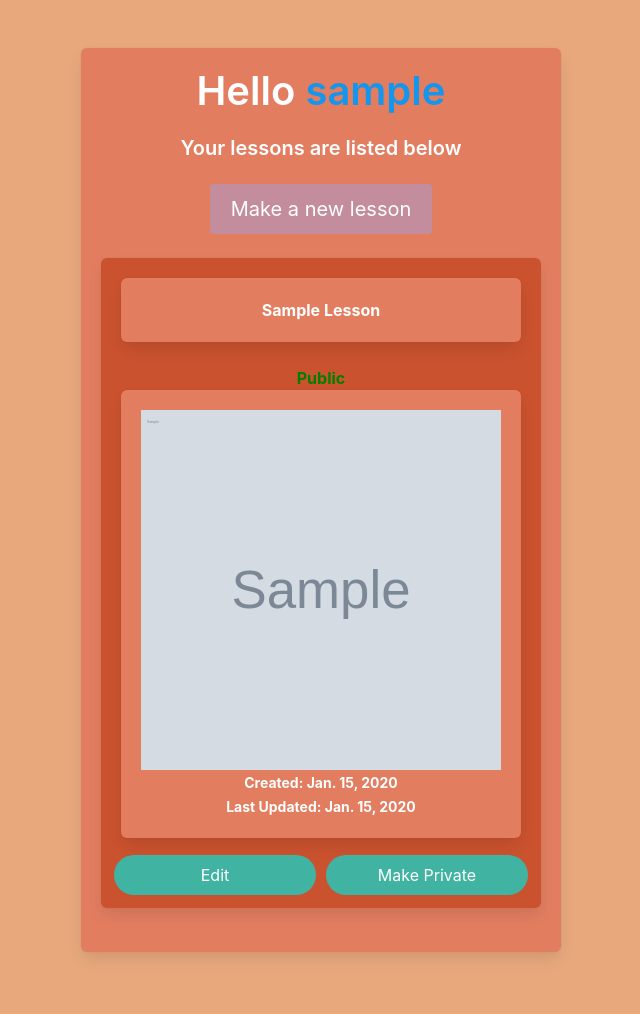
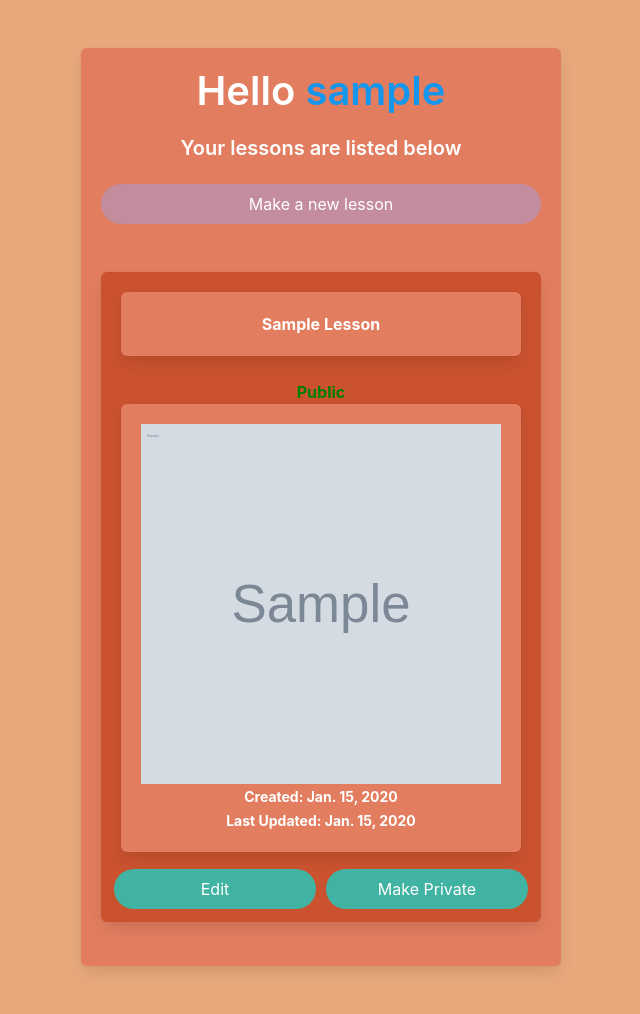
Before and after one commit to chuckthemole/TeachAssist, a Django app: page /dashboard in a window 1280 px wide. Shown: the part 52-1066 px from the top of the page, without its empty margins (319-959 px from the left). Before the commit the page ends 1009 px from the top, so only its background shows below. Run offline with Django 3.2, Linux system fonts and the light colour scheme; a user stored in the database is signed in; tables that the repository leaves empty hold one stand-in row (values such as "Sample post"); grey boxes marked "Sample" are stand-in pictures; some libraries are stand-ins or nearby versions.

Commit message:
Change button dashboard

```diff
--- a/teach/templates/teach/dashboard.html
+++ b/teach/templates/teach/dashboard.html
@@ -29,9 +29,12 @@
         Your lessons are listed below
       </span>
     </h4>
-    <a class="button is-info is-medium" href="{% url 'lesson:publish_lesson' %}">
-      Make a new lesson
-    </a>
+    <form action="{% url 'lesson:publish_lesson' %}" method="get">
+      <button class="button is-info is-fullwidth is-rounded">
+        Make a new lesson
+      </button>
+    </form>
+
     <br><br>
 
     <!-- List all user's lessons -->
```
